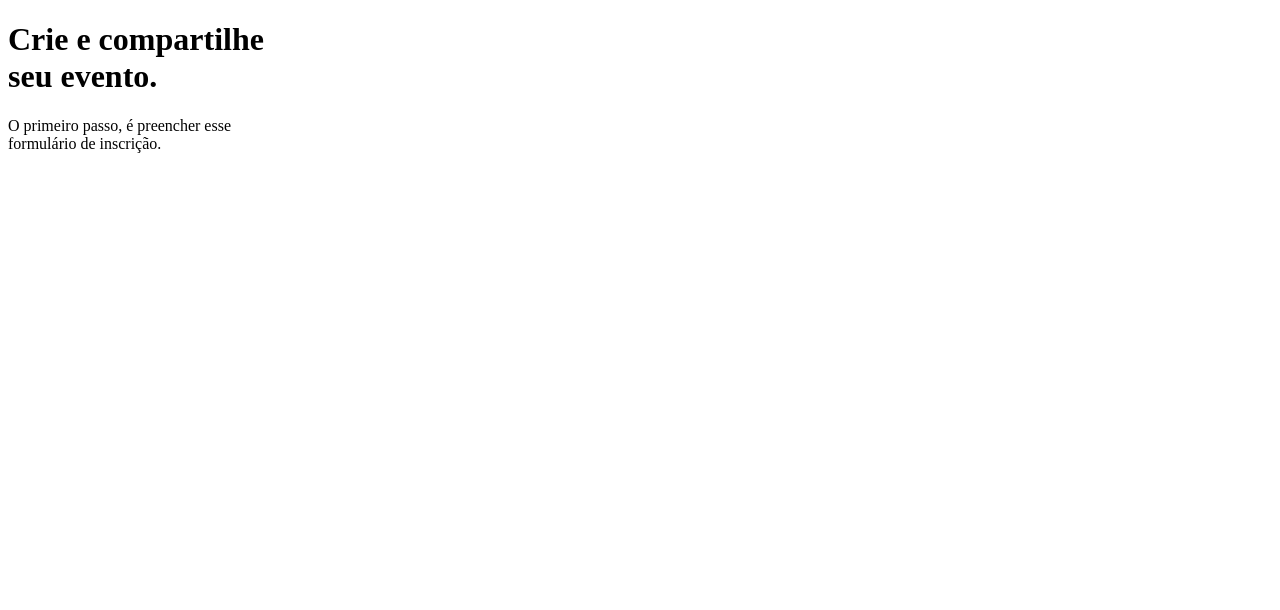
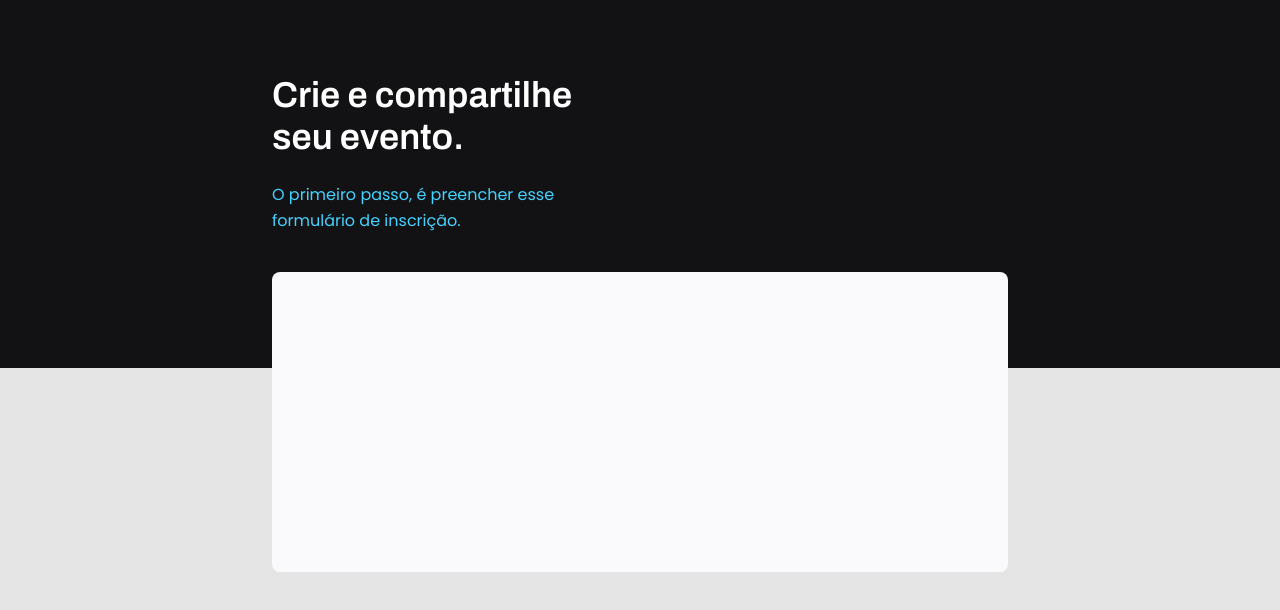
Before and after one commit to GilsondaGama/Rocketseat-Explorer2023, a plain HTML site: page Projeto-03/index.html in a window 1280 px wide. Drawn offline with Linux system fonts and the light colour scheme.

Commit message:
Iniciando os estilos da página

```diff
--- a/Projeto-03/index.html
+++ b/Projeto-03/index.html
@@ -1,13 +1,23 @@
 <!DOCTYPE html>
 <html lang="pt-br">
   <head>
+    <link rel="preconnect" href="https://fonts.googleapis.com" />
+    <link rel="preconnect" href="https://fonts.gstatic.com" crossorigin />
+
     <meta charset="UTF-8" />
     <meta name="viewport" content="width=device-width, initial-scale=1.0" />
     <title>Crie se Evento</title>
 
+    <link
+      href="https://fonts.googleapis.com/css2?family=Archivo:wght@600&family=Poppins:wght@400;700&display=swap"
+      rel="stylesheet"
+    />
+
     <link rel="stylesheet" href="style.css" />
   </head>
   <body>
+    <div class="page">
+      <header>
         <h1>
           Crie e compartilhe <br />
           seu evento.
@@ -16,7 +26,9 @@
           O primeiro passo, é preencher esse <br />
           formulário de inscrição.
         </p>
+      </header>
 
       <form action=""></form>
+    </div>
   </body>
 </html>
--- a/Projeto-03/style.css
+++ b/Projeto-03/style.css
@@ -0,0 +1,48 @@
+body {
+  font-family: "Poppins", sans-serif;
+  background: #e5e5e5;
+}
+
+body::before {
+  content: "";
+  width: 100%;
+  height: 368px;
+
+  position: absolute;
+  top: 0;
+  left: 0;
+  z-index: -1;
+  background: #121214;
+}
+
+.page {
+  width: 736px;
+  margin: auto;
+}
+
+header {
+  width: 319px;
+  margin-top: 74px;
+}
+
+header h1 {
+  font-family: "Archivo", sans-serif;
+  font-weight: bold;
+  font-size: 36px;
+  line-height: 42px;
+  color: white;
+}
+
+header p {
+  font-size: 16px;
+  line-height: 26px;
+
+  color: #42d3ff;
+}
+
+form {
+  margin-top: 38px;
+  background: #fafafc;
+  border-radius: 8px;
+  min-height: 300px;
+}
```
Lines whose indentation alone changed are shown as unchanged.
